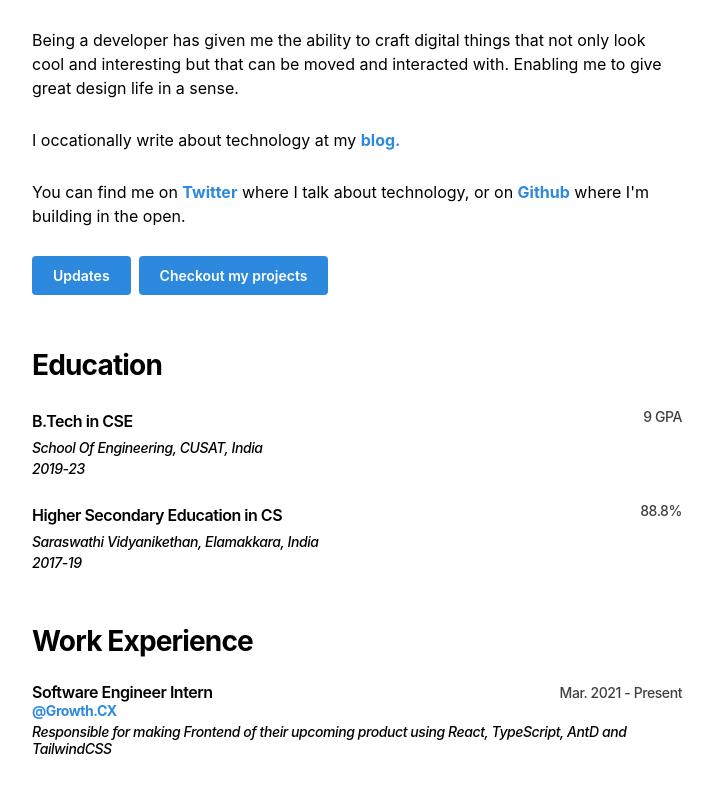
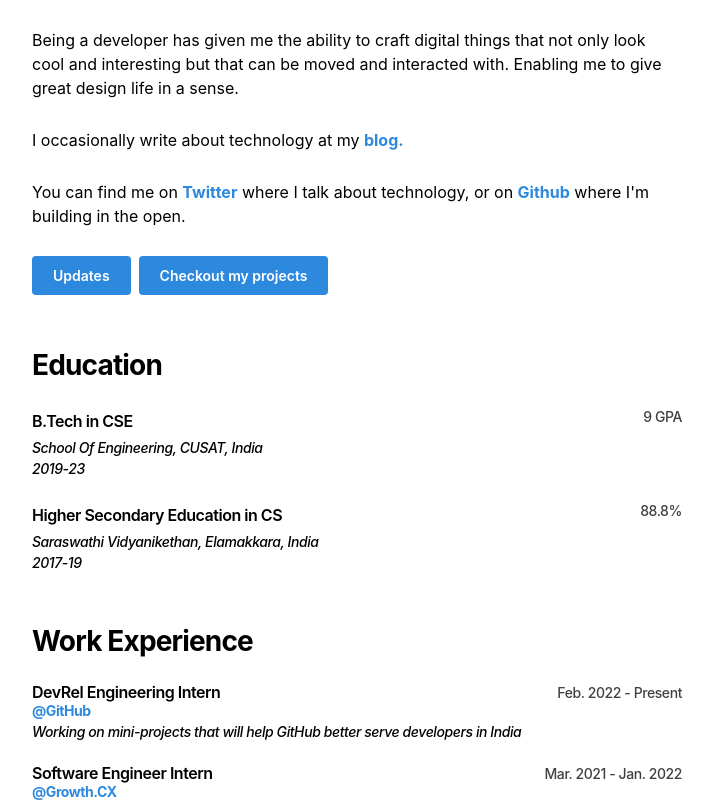
Before and after one commit to AbhinavRajesh/portfolio, a Next.js app: page / in a window 1280 px wide. Shown: the part 408-1210 px from the top of the page, without its empty margins (283-996 px from the left). Built offline with nearby package versions, Linux system fonts and the light colour scheme.

Commit message:
Updated work section and typo

```diff
--- a/components/parts/About/index.tsx
+++ b/components/parts/About/index.tsx
@@ -65,7 +65,7 @@ const About = () => {
       <AboutSection
         content={[
           <div key="hero">
-            I occationally write about technology at my{" "}
+            I occasionally write about technology at my{" "}
             <a
               href="https://blog.abhinavrajesh.com/"
               target="_blank"
--- a/components/parts/Work/index.tsx
+++ b/components/parts/Work/index.tsx
@@ -4,6 +4,24 @@ import { useEffect, useState } from "react";
 import { useInView } from "react-intersection-observer";
 
 const workExperience: Parameters<typeof Card>[0][] = [
+  {
+    title: (
+      <div className="flex flex-col">
+        <span className="m-0 leading-[19px]">DevRel Engineering Intern</span>
+        <a
+          href="https://github.com"
+          target="_blank"
+          rel="noopener noreferrer"
+          className="m-0 leading-[17px] text-xs font-bold text-primary_light hover:text-blue-400 transition-colors duration-150 ease-in"
+        >
+          @GitHub
+        </a>
+      </div>
+    ),
+    value: "Feb. 2022 - Present",
+    description:
+      "Working on mini-projects that will help GitHub better serve developers in India",
+  },
   {
     title: (
       <div className="flex flex-col">
@@ -18,9 +36,9 @@ const workExperience: Parameters<typeof Card>[0][] = [
         </a>
       </div>
     ),
-    value: "Mar. 2021 - Present",
+    value: "Mar. 2021 - Jan. 2022",
     description:
-      "Responsible for making Frontend of their upcoming product using React, TypeScript, AntD and TailwindCSS ",
+      "Responsible for making Frontend of their upcoming product using React, TypeScript, AntD and TailwindCSS",
   },
 ];
 
```
